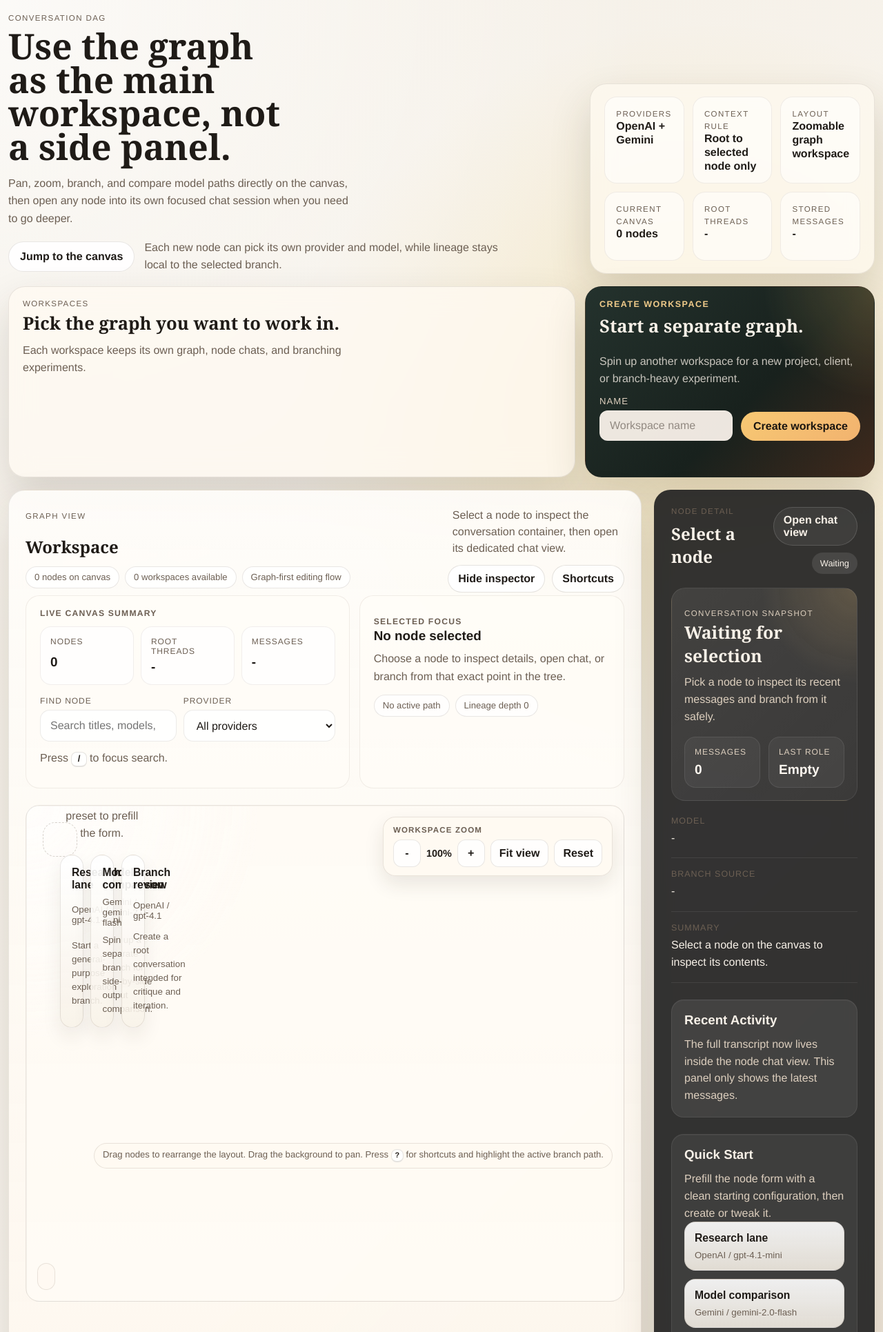
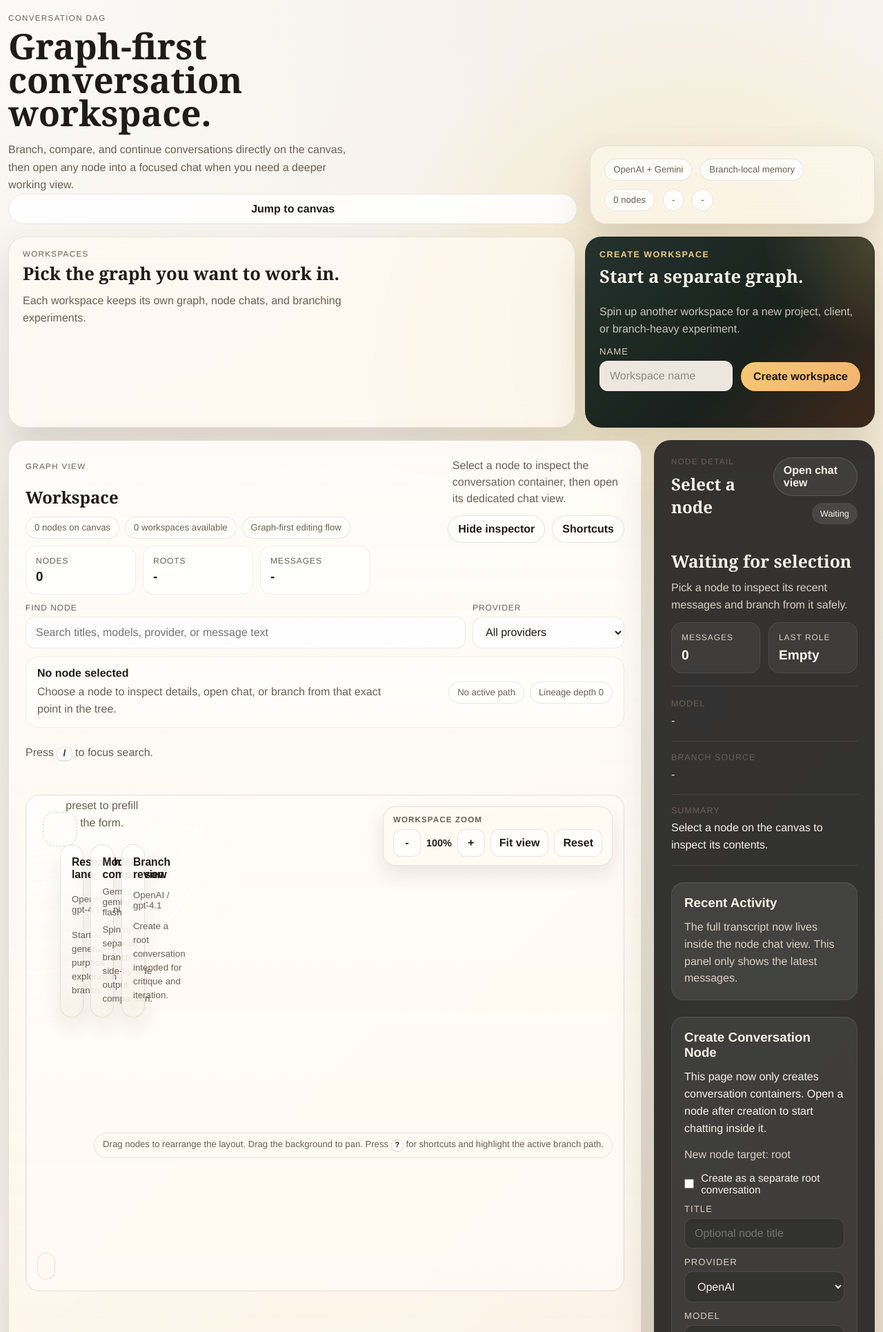
Before and after one commit to Howardleejhenhao/Generative-AI-LLM-Tree, a Django app: template tree_ui/templates/tree_ui/index.html in a window 1280 px wide. Shown: the top 1931 px of the page at 69% size. Run offline with Django 5.2, Linux system fonts and the light colour scheme; the template is opened without the code that fills it, so the values that code supplies are empty.

Commit message:
feat: simplify workspace and chat layout

```diff
--- a/tree_ui/static/tree_ui/css/app.css
+++ b/tree_ui/static/tree_ui/css/app.css
@@ -1551,6 +1551,15 @@ body:has(.chat-page-immersive) .page-shell {
   align-content: start;
 }
 
+.hero-meta-minimal {
+  display: flex;
+  flex-wrap: wrap;
+  align-content: start;
+  gap: 10px;
+  padding: 18px 20px;
+  background: rgba(255, 250, 242, 0.58);
+}
+
 .hero-metric-card {
   min-height: 100px;
   padding: 14px 16px;
@@ -1573,6 +1582,11 @@ body:has(.chat-page-immersive) .page-shell {
   grid-template-columns: minmax(0, 1.1fr) minmax(300px, 0.9fr);
   gap: 14px;
   padding: 0 24px 8px;
+}
+
+.workspace-stage-bar-minimal {
+  grid-template-columns: 1fr;
+  gap: 12px;
 }
 
 .workspace-stage-summary,
@@ -1621,11 +1635,19 @@ body:has(.chat-page-immersive) .page-shell {
   line-height: 1.1;
 }
 
+.workspace-stage-metrics-compact {
+  grid-template-columns: repeat(3, minmax(0, 160px));
+}
+
 .workspace-search-shell {
   display: grid;
   grid-template-columns: minmax(0, 1fr) minmax(170px, 220px);
   gap: 10px;
   margin-top: 16px;
+}
+
+.workspace-stage-bar-minimal .workspace-search-shell {
+  margin-top: 0;
 }
 
 .workspace-search-field {
@@ -1700,11 +1722,36 @@ body:has(.chat-page-immersive) .page-shell {
   line-height: 1.58;
 }
 
+.workspace-focus-inline {
+  display: flex;
+  flex-wrap: wrap;
+  align-items: center;
+  justify-content: space-between;
+  gap: 12px;
+  padding: 14px 16px;
+  border: 1px solid rgba(74, 58, 40, 0.08);
+  border-radius: 18px;
+  background: rgba(255, 255, 255, 0.58);
+}
+
+.workspace-focus-copy {
+  display: grid;
+  gap: 6px;
+  min-width: 0;
+}
+
+.workspace-focus-copy p {
+  margin: 0;
+  max-width: 58ch;
+  color: var(--muted);
+  line-height: 1.55;
+}
+
 .workspace-selection-flags {
   display: flex;
   flex-wrap: wrap;
   gap: 8px;
-  margin-top: 14px;
+  margin-top: 0;
 }
 
 .detail-focus-card {
@@ -1719,6 +1766,16 @@ body:has(.chat-page-immersive) .page-shell {
     linear-gradient(135deg, rgba(255, 255, 255, 0.08), rgba(255, 255, 255, 0.04));
 }
 
+.detail-focus-card-minimal {
+  gap: 12px;
+  padding: 16px 0 18px;
+  margin-bottom: 18px;
+  border: 0;
+  border-bottom: 1px solid rgba(255, 255, 255, 0.08);
+  border-radius: 0;
+  background: transparent;
+}
+
 .detail-focus-copy h3 {
   margin: 0;
   font-family: Georgia, "Times New Roman", serif;
@@ -1735,6 +1792,10 @@ body:has(.chat-page-immersive) .page-shell {
   display: grid;
   grid-template-columns: repeat(2, minmax(0, 1fr));
   gap: 12px;
+}
+
+.detail-focus-metrics-minimal div {
+  background: rgba(255, 255, 255, 0.04);
 }
 
 .detail-focus-metrics div {
@@ -1999,10 +2060,10 @@ kbd {
   right: 24px;
   bottom: 166px;
   z-index: 3;
-  width: 320px;
+  width: 292px;
   display: grid;
   align-content: start;
-  gap: 14px;
+  gap: 10px;
   overflow: auto;
   padding-right: 4px;
 }
@@ -2012,18 +2073,18 @@ kbd {
 }
 
 .chat-context-card {
-  padding: 18px;
+  padding: 16px;
   border: 1px solid rgba(55, 43, 31, 0.1);
-  border-radius: 22px;
-  box-shadow: var(--shadow);
+  border-radius: 18px;
+  box-shadow: 0 18px 36px rgba(49, 37, 22, 0.1);
   backdrop-filter: blur(18px);
-  background: rgba(255, 250, 242, 0.8);
+  background: rgba(255, 250, 242, 0.74);
 }
 
 .chat-context-card h2 {
   margin: 0;
   font-family: Georgia, "Times New Roman", serif;
-  font-size: 1.22rem;
+  font-size: 1.08rem;
 }
 
 .chat-context-card-node {
@@ -2048,7 +2109,7 @@ kbd {
   justify-content: space-between;
   align-items: baseline;
   gap: 12px;
-  margin-bottom: 12px;
+  margin-bottom: 10px;
 }
 
 .chat-context-meta {
@@ -2083,7 +2144,7 @@ kbd {
 
 .chat-branch-list {
   display: grid;
-  gap: 10px;
+  gap: 8px;
 }
 
 .chat-jump-button {
--- a/tree_ui/templates/tree_ui/index.html
+++ b/tree_ui/templates/tree_ui/index.html
@@ -7,43 +7,19 @@
   <section class="hero hero-compact">
     <div class="hero-copy-block">
       <p class="eyebrow">Conversation DAG</p>
-      <h1>Use the graph as the main workspace, not a side panel.</h1>
+      <h1>Graph-first conversation workspace.</h1>
       <p class="hero-copy">
-        Pan, zoom, branch, and compare model paths directly on the canvas, then open any node
-        into its own focused chat session when you need to go deeper.
+        Branch, compare, and continue conversations directly on the canvas, then open any node
+        into a focused chat when you need a deeper working view.
       </p>
-      <div class="hero-actions">
-        <a class="hero-action-link" href="#workspace-shell">Jump to the canvas</a>
-        <p class="hero-footnote">
-          Each new node can pick its own provider and model, while lineage stays local to the selected branch.
-        </p>
+      <a class="hero-action-link" href="#workspace-shell">Jump to canvas</a>
     </div>
-    </div>
-    <div class="hero-meta hero-meta-compact">
-      <div class="hero-metric-card">
-        <span class="meta-label">Providers</span>
-        <strong>OpenAI + Gemini</strong>
-      </div>
-      <div class="hero-metric-card">
-        <span class="meta-label">Context Rule</span>
-        <strong>Root to selected node only</strong>
-      </div>
-      <div class="hero-metric-card">
-        <span class="meta-label">Layout</span>
-        <strong>Zoomable graph workspace</strong>
-      </div>
-      <div class="hero-metric-card">
-        <span class="meta-label">Current Canvas</span>
-        <strong id="hero-node-count">{{ graph_payload.nodes|length }} nodes</strong>
-      </div>
-      <div class="hero-metric-card">
-        <span class="meta-label">Root Threads</span>
-        <strong id="hero-root-count">-</strong>
-      </div>
-      <div class="hero-metric-card">
-        <span class="meta-label">Stored Messages</span>
-        <strong id="hero-message-count">-</strong>
-      </div>
+    <div class="hero-meta hero-meta-minimal">
+      <span class="workspace-summary-pill">OpenAI + Gemini</span>
+      <span class="workspace-summary-pill">Branch-local memory</span>
+      <span class="workspace-summary-pill" id="hero-node-count">{{ graph_payload.nodes|length }} nodes</span>
+      <span class="workspace-summary-pill" id="hero-root-count">-</span>
+      <span class="workspace-summary-pill" id="hero-message-count">-</span>
     </div>
   </section>
 
@@ -106,16 +82,14 @@
           </div>
         </div>
       </div>
-      <div class="workspace-stage-bar">
-        <section class="workspace-stage-summary">
-          <p class="workspace-stage-label">Live canvas summary</p>
-          <div class="workspace-stage-metrics">
+      <div class="workspace-stage-bar workspace-stage-bar-minimal">
+        <div class="workspace-stage-metrics workspace-stage-metrics-compact">
           <div class="workspace-stage-metric">
             <span>Nodes</span>
             <strong id="workspace-node-count">{{ graph_payload.nodes|length }}</strong>
           </div>
           <div class="workspace-stage-metric">
-              <span>Root threads</span>
+            <span>Roots</span>
             <strong id="workspace-root-count">-</strong>
           </div>
           <div class="workspace-stage-metric">
@@ -142,20 +116,20 @@
             </select>
           </label>
         </div>
-          <p class="workspace-search-feedback" id="workspace-search-feedback">Press <kbd>/</kbd> to focus search.</p>
-          <div class="workspace-search-results" id="workspace-search-results" hidden></div>
-        </section>
-        <section class="workspace-stage-focus">
-          <p class="workspace-stage-label">Selected focus</p>
+        <div class="workspace-focus-inline">
+          <div class="workspace-focus-copy">
             <strong id="workspace-selection-title">No node selected</strong>
             <p id="workspace-selection-summary">
               Choose a node to inspect details, open chat, or branch from that exact point in the tree.
             </p>
+          </div>
           <div class="workspace-selection-flags">
             <span class="workspace-summary-pill" id="workspace-selection-type">No active path</span>
             <span class="workspace-summary-pill" id="workspace-selection-depth">Lineage depth 0</span>
           </div>
-        </section>
+        </div>
+        <p class="workspace-search-feedback" id="workspace-search-feedback">Press <kbd>/</kbd> to focus search.</p>
+        <div class="workspace-search-results" id="workspace-search-results" hidden></div>
       </div>
       <div class="graph-stage" id="graph-stage">
         <button class="detail-peek-button" id="detail-panel-peek" type="button" hidden>
@@ -251,13 +225,12 @@
         </div>
       </div>
 
-      <section class="detail-focus-card">
+      <section class="detail-focus-card detail-focus-card-minimal">
         <div class="detail-focus-copy">
-          <p class="panel-kicker">Conversation Snapshot</p>
           <h3 id="node-mode-label">Waiting for selection</h3>
           <p id="node-focus-copy">Pick a node to inspect its recent messages and branch from it safely.</p>
         </div>
-        <div class="detail-focus-metrics">
+        <div class="detail-focus-metrics detail-focus-metrics-minimal">
           <div>
             <span>Messages</span>
             <strong id="node-message-count">0</strong>
@@ -288,45 +261,6 @@
         <h3>Recent Activity</h3>
         <p class="edit-note">The full transcript now lives inside the node chat view. This panel only shows the latest messages.</p>
         <div class="message-list" id="message-list"></div>
-      </section>
-      <section class="action-box action-box-quickstart">
-        <h3>Quick Start</h3>
-        <p class="edit-note">Prefill the node form with a clean starting configuration, then create or tweak it.</p>
-        <div class="quick-start-stack">
-          <button
-            class="quick-start-button quick-start-button-compact"
-            type="button"
-            data-title="Research lane"
-            data-provider="openai"
-            data-model-name="gpt-4.1-mini"
-            data-root-mode="true"
-          >
-            <span class="quick-start-label">Research lane</span>
-            <span class="quick-start-meta">OpenAI / gpt-4.1-mini</span>
-          </button>
-          <button
-            class="quick-start-button quick-start-button-compact"
-            type="button"
-            data-title="Model comparison"
-            data-provider="gemini"
-            data-model-name="gemini-2.0-flash"
-            data-root-mode="true"
-          >
-            <span class="quick-start-label">Model comparison</span>
-            <span class="quick-start-meta">Gemini / gemini-2.0-flash</span>
-          </button>
-          <button
-            class="quick-start-button quick-start-button-compact"
-            type="button"
-            data-title="Follow-up branch"
-            data-provider="openai"
-            data-model-name="gpt-4.1-mini"
-            data-root-mode="false"
-          >
-            <span class="quick-start-label">Follow-up branch</span>
-            <span class="quick-start-meta">Uses the current selection as parent</span>
-          </button>
-        </div>
       </section>
       <section class="action-box">
         <h3>Create Conversation Node</h3>
--- a/tree_ui/tests.py
+++ b/tree_ui/tests.py
@@ -28,7 +28,7 @@ class WorkspaceGraphViewTests(TestCase):
         self.assertEqual(response.status_code, 200)
         self.assertContains(response, "Conversation DAG")
         self.assertContains(response, "graph-payload")
-        self.assertContains(response, "Use the graph as the main workspace, not a side panel.")
+        self.assertContains(response, "Graph-first conversation workspace.")
         self.assertContains(
             response,
             "Drag nodes to rearrange the layout. Drag the background to pan. Press",
@@ -41,9 +41,7 @@ class WorkspaceGraphViewTests(TestCase):
         self.assertContains(response, "Workspace Shortcuts")
         self.assertContains(response, "Create Workspace")
         self.assertContains(response, "Pick the graph you want to work in.")
-        self.assertContains(response, "Live canvas summary")
-        self.assertContains(response, "Selected focus")
-        self.assertContains(response, "Quick Start")
+        self.assertContains(response, "Jump to canvas")
         self.assertContains(response, "Research lane")
         self.assertContains(response, "Find node")
 
```
Also changed, not shown: docs/agent-progress.md (+45 -0 lines), tree_ui/templates/tree_ui/node_chat.html (+0 -17 lines). Lines whose indentation alone changed are shown as unchanged.
